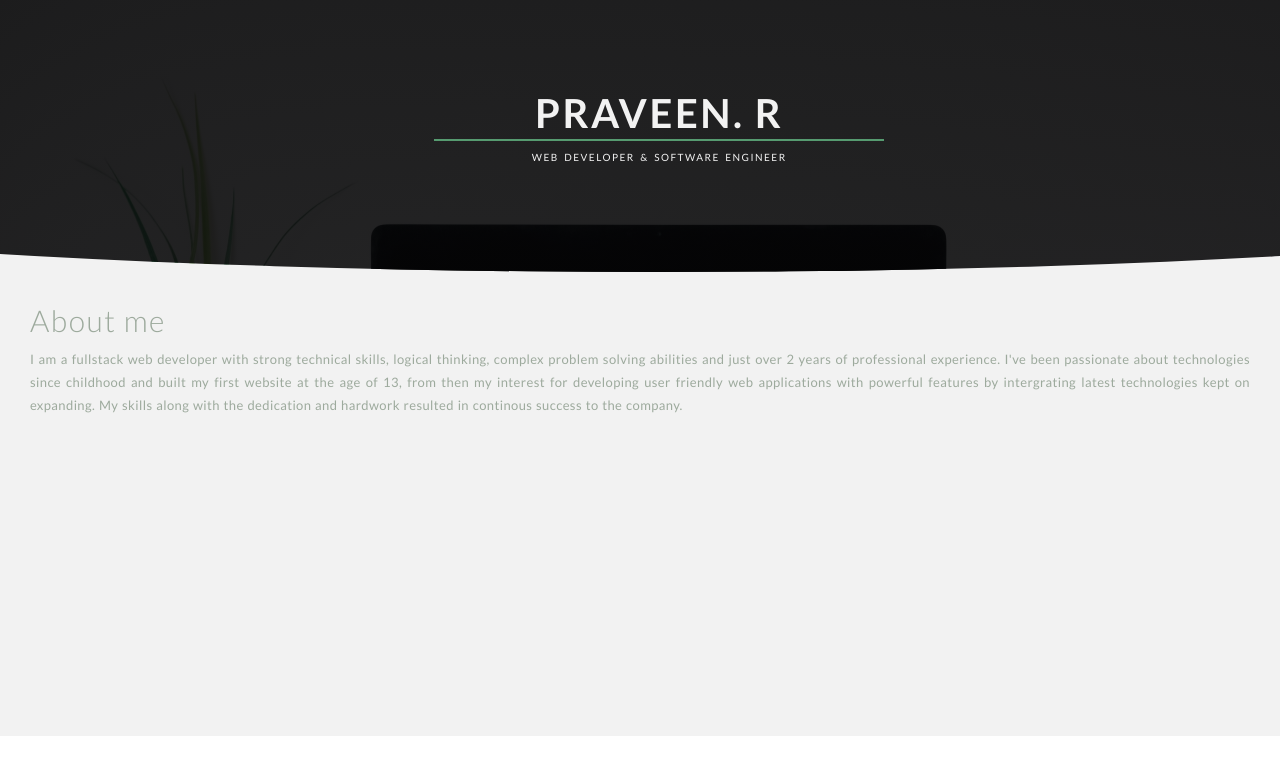
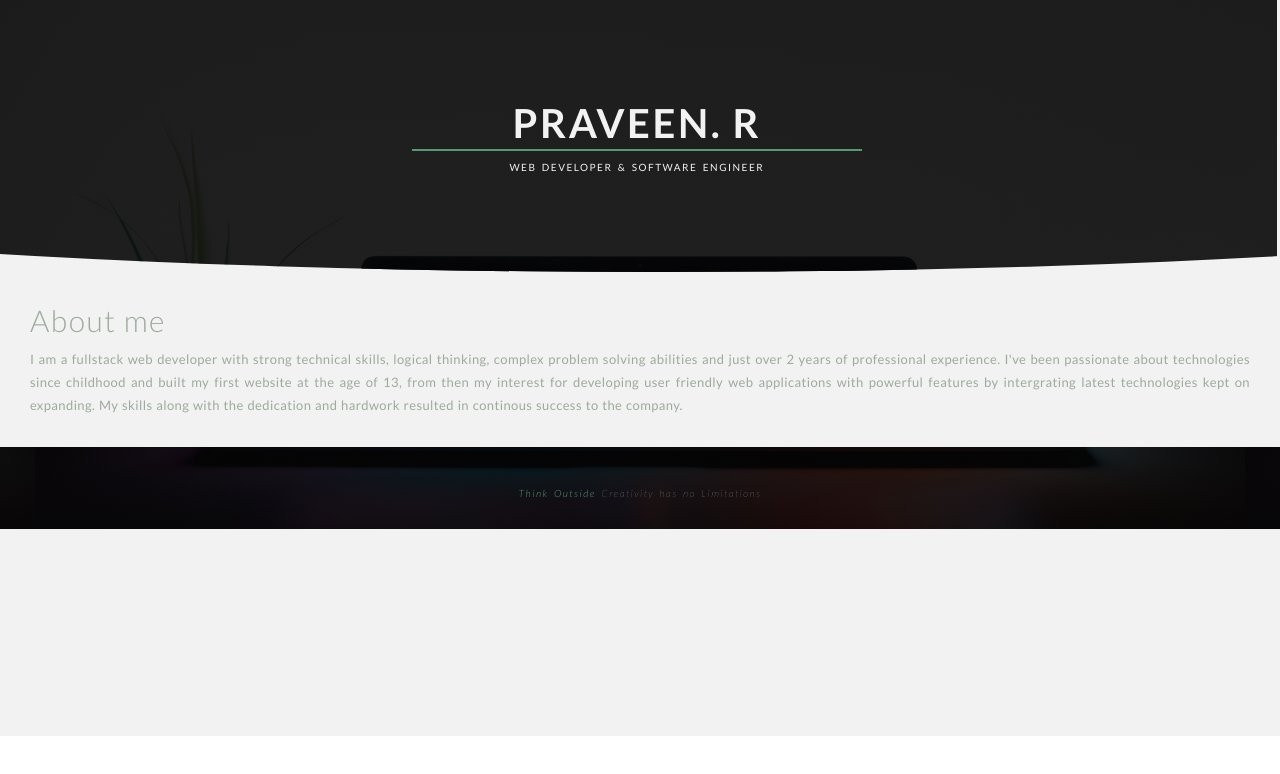
Before and after one commit to PraveenRDev/thinkoutside, a React (Create React App) app: page / in a window 1280 px wide. Shown: the top 774 px of the page. Built offline with nearby package versions, Linux system fonts and the light colour scheme.

Commit message:
added quote block, changed image orientations

```diff
--- a/public/index.html
+++ b/public/index.html
@@ -37,5 +37,6 @@
       To begin the development, run `npm start` or `yarn start`.
       To create a production bundle, use `npm run build` or `yarn build`.
     -->
+    <script src="https://unpkg.com/ionicons@5.0.0/dist/ionicons.js"></script>
   </body>
 </html>
--- a/src/components/header/index.js
+++ b/src/components/header/index.js
@@ -6,11 +6,14 @@ const Header = () => (
     <header className='header'>
         <div className='header__container'>
             <div className='header__container-curve'>
+                <div className='header__container-intro-wrapper'>
                     <section className='header__container-intro'>
                             <h1 className='header__container-intro-name'>Praveen. R</h1>
                             <p className='header__container-intro-title'>Web Developer & Software Engineer</p>
                     </section>
                 </div>
+            </div>
+            <div className=''>
                 <section className='header__container-brief'>
                     <div className='header__container-brief__about'>
                         <h2 className='header__container-brief__about-title page-title'>About me</h2>
@@ -20,6 +23,10 @@ const Header = () => (
                         I am a fullstack web developer with strong technical skills, logical thinking, complex problem solving abilities and just over 2 years of professional experience. I've been passionate about technologies since childhood and built my first website at the age of 13, from then my interest for developing user friendly web applications with powerful features by intergrating latest technologies kept on expanding. My skills along with the dedication and hardwork resulted in continous success to the company.
                     </p>
                 </section>
+                <section className='header__container-quote'>
+                    <h3 className='header__container-quote-line'><span className='highlight'>Think Outside</span> Creativity has no Limitations</h3>
+                </section>
+            </div>
         </div>
     </header>
 )
--- a/src/style.scss
+++ b/src/style.scss
@@ -1,4 +1,4 @@
-@import url('https://fonts.googleapis.com/css2?family=Lato:wght@100;300;400;700;900&display=swap');
+@import url('https://fonts.googleapis.com/css2?family=Lato:ital,wght@0,100;0,300;0,400;0,700;0,900;1,100;1,300;1,400&display=swap');
 @import './styles/base/base';
 
 *{
--- a/src/styles/components/common/style.scss
+++ b/src/styles/components/common/style.scss
@@ -8,3 +8,9 @@
     display: block;
     margin-bottom: 1rem;
 }
+
+.highlight{
+    font-size: inherit;
+    color: $PRIMARY_HIGHLIGHT;
+    font-weight: 300;
+}
--- a/src/styles/components/header/style.scss
+++ b/src/styles/components/header/style.scss
@@ -8,7 +8,8 @@
     &__container{
         height: 100%;
         width: 100%;
-        overflow: hidden;
+        overflow-y: scroll;
+        overflow-x: hidden;
         &-curve{
             height: 37%;
             width: 207%;
@@ -18,19 +19,25 @@
             overflow: hidden;
         }
         &-intro{
+            &-wrapper{
+                background: linear-gradient(rgba(5, 5, 6, 0.9), rgba(5, 5, 6, 0.88)), url('./../../../assets/images/background-computer.jpg');
+                position: absolute;
+                top: 0%;
+                left: 25%;
+                width: 100vw;
+                height: 34vh;
+                background-size: contain;
+                background-repeat: no-repeat;
+                background-position: initial;
+                background-attachment: fixed;
+            }
             text-transform: uppercase;
+            color: $LIGHT_TONE;
             position: absolute;
-            top: -15%;
-            left: 25%;
-            width: 50%;
-            height: 120%;
-            background: linear-gradient(rgba(5, 5, 6, 0.9), rgba(5, 5, 6, 0.88)), url('./../../../assets/images/background-computer.jpg');
-            background-size: cover;
-            background-position: inherit;
-
-            //common properties
-            padding: 13rem 0;
-            color: $LIGHT_TONE;
+            left: 50%;
+            top: 50%;
+            transform: translate(-50%, -50%);
+            width: 100vw;
 
             &-name{
                 font-size: 4rem;
@@ -55,7 +62,6 @@
         &-brief{
             height: 60%;
             padding: 3rem;
-            overflow-y: scroll;
             &__about{
                 &-image{
                     height: 8rem;
@@ -73,5 +79,25 @@
                 }
             }
         }
+        &-quote{
+            width: 100vw;
+            background: linear-gradient(rgba(5, 5, 6, 0.8), rgba(5, 5, 6, 0.9)), url('./../../../assets/images/laptop-close_background.jpg');
+            background-attachment: fixed;
+            background-size: contain;
+            background-position: center;
+            padding: 3rem 0.3rem;
+            position: relative;
+            display: block;
+           &-line{
+                color: $LIGHT_TONE;
+                font-size: 1rem;
+                padding-top: 1rem;
+                text-align: center;
+                letter-spacing: 0.15rem;
+                word-spacing: 0.2rem;
+                font-style: italic;
+                font-weight: 100;
+           }
+        }
     }
 }
```
Also changed, not shown: src/assets/images/laptop-close_background.jpg (added). Lines whose indentation alone changed are shown as unchanged.
